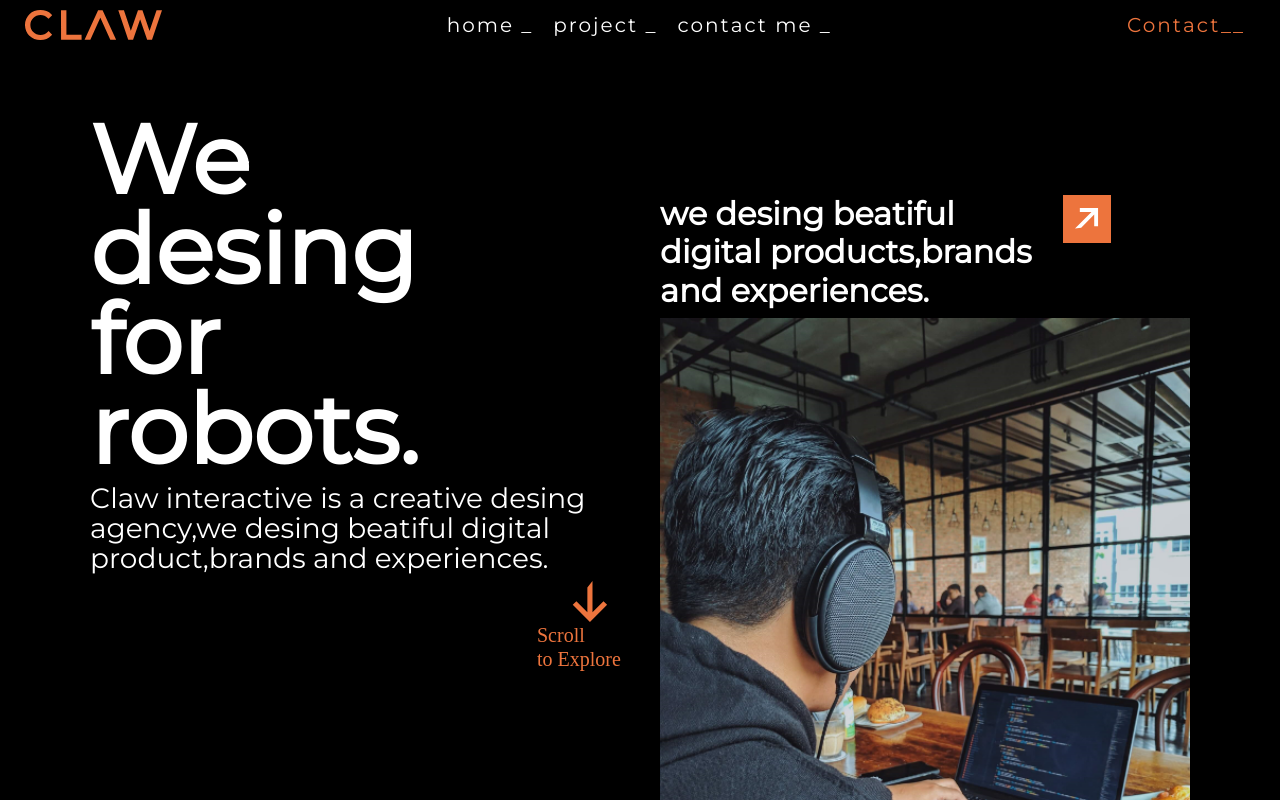
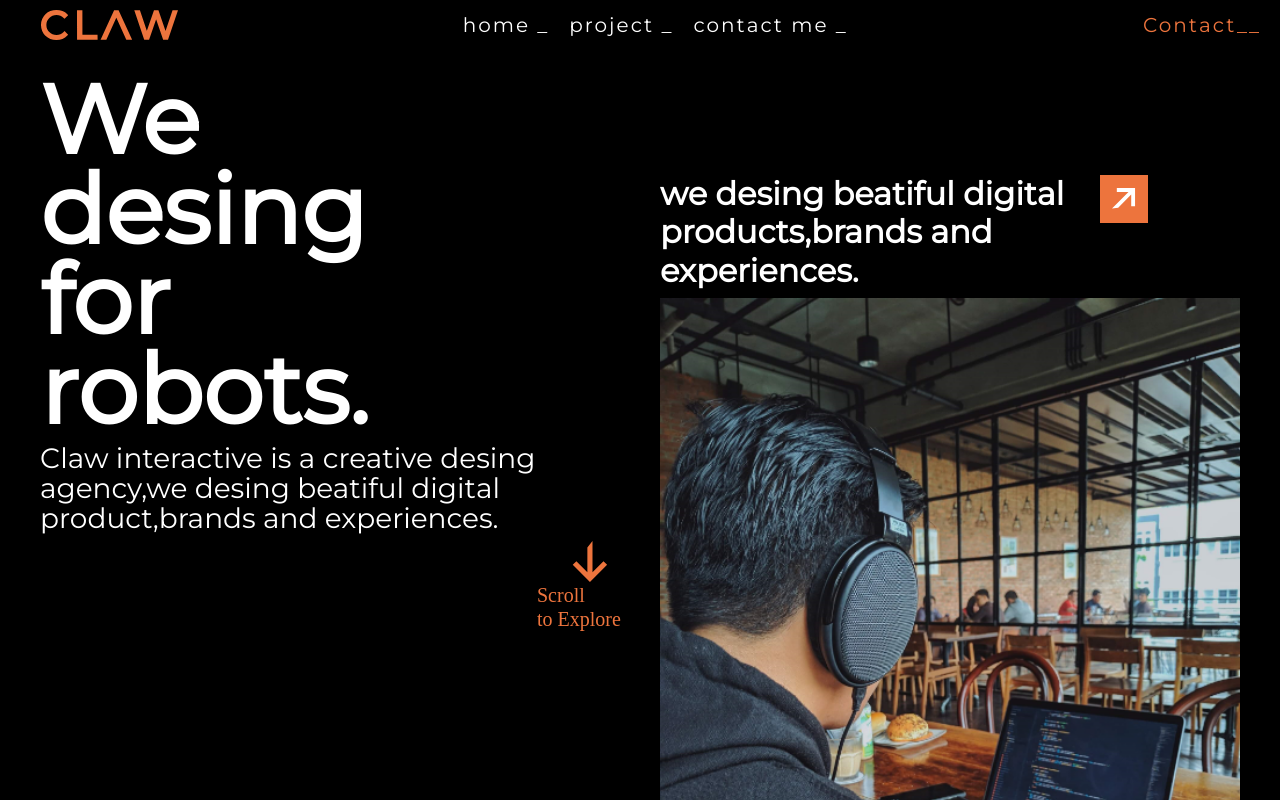
Before and after one commit to DrHeinz11/Portfolio, a React (Vite) app: page / in a window 1280 px wide. Shown: the top 800 px of the page. Built offline with nearby package versions, Linux system fonts and the light colour scheme.

Commit message:
1.4.4(newSection-fix)

```diff
--- a/src/App.jsx
+++ b/src/App.jsx
@@ -1,19 +1,12 @@
-import { Box, Stack } from "@chakra-ui/react";
-import Navbar from "./containers/header/navbar/navbar";
-import Hero from "./containers/header/hero/Hero";
+import { Container, Stack } from "@chakra-ui/react";
+import { Hero, Navbar } from "./containers/export";
 function App() {
   return (
-    <Box bg="black">
+    <Container bg="black" width="100%" maxW="100%">
       <Navbar />
-      <Stack
-        maxW={"1200px"}
-        margin="auto"
-        p={{ base: "0 15px", md: "25px", lg: "50px" }}
-      >
-        <Hero />
-      </Stack>
-      <Box w="100%" height="100vh" bg={"primary.gray"}></Box>
-    </Box>
+      <Hero />
+      <Container maxWidth="100%" height="100vh" bg={"primary.gray"}></Container>
+    </Container>
   );
 }
 
--- /dev/null
+++ b/src/containers/export.js
@@ -0,0 +1,2 @@
+export { default as Navbar } from "./header/navbar/Navbar";
+export { default as Hero } from "./header/hero/Hero";
--- a/src/containers/header/hero/Hero.jsx
+++ b/src/containers/header/hero/Hero.jsx
@@ -7,10 +7,14 @@ export default function Hero() {
   return (
     <Stack
       position={"relative"}
-      top="65px"
+      top={{ base: "75px", lg: "75px" }}
       gap={"20px"}
+      display="flex"
       flexDirection={{ lg: "row", base: "column" }}
       justifyContent="space-between"
+      alignItems={{ base: "flex-end", lg: "flex-start" }}
+      maxW="1200px"
+      margin="auto"
     >
       <HeroCopy heading={Header.heading} paragraph={Header.paragraph} />
       <HeroFigure copy={Header.subheading} />
--- a/src/containers/header/hero/HeroCopy.jsx
+++ b/src/containers/header/hero/HeroCopy.jsx
@@ -8,7 +8,7 @@ export default function HeroCopy({ heading, paragraph }) {
       maxWidth={{ lg: "50%", base: "100%" }}
     >
       <Heading
-      color="#fff"
+        color="#fff"
         w="75%"
         lineHeight={{ md: "90px", base: "55px" }}
         fontSize={{ base: "3rem", md: "4.5rem", lg: "6rem" }}
@@ -17,7 +17,7 @@ export default function HeroCopy({ heading, paragraph }) {
         {heading}
       </Heading>
       <Text
-      color="#fff"
+        color="#fff"
         lineHeight={{ md: "30px", base: "20px" }}
         fontSize={{ base: "1rem", md: "1.5rem", lg: "1.75rem" }}
       >
@@ -26,7 +26,7 @@ export default function HeroCopy({ heading, paragraph }) {
       <Image
         alignSelf={{ lg: "flex-end", base: "center" }}
         src={Cta}
-        maxW={{ base: "64px", lg: "110px" }}
+        maxW={{ base: "64px", md: "88px", lg: "110px" }}
       />
     </Stack>
   );
--- a/src/containers/header/hero/HeroFigure.jsx
+++ b/src/containers/header/hero/HeroFigure.jsx
@@ -5,9 +5,10 @@ import arrow from "../../../assets/Arrow-orange.svg";
 export default function HeroFigure({ copy }) {
   return (
     <Stack
-      maxW={{ lg: "50%", base: "100%" }}
+      maxW={{ lg: "50%", base: "75%" }}
       position="relative"
-      top={{ lg: "80px", base: "0" }}
+      margin={{ base: "0 auto", lg: "0" }}
+      top={{ lg: "100px", base: "0" }}
     >
       <Box
         display="flex"
@@ -31,7 +32,7 @@ export default function HeroFigure({ copy }) {
       </Box>
       <Image
         src={figure}
-        w={{ lg: "100%", base: "70%" }}
+        w="100%"
         alignSelf={{ base: "center", lg: "0" }}
         margin={{ base: "10px 0", md: "0" }}
         h="100%"
--- a/src/containers/header/navbar/LinkList.jsx
+++ b/src/containers/header/navbar/LinkList.jsx
@@ -5,10 +5,10 @@ import data from "../../../constant/NAV.JS";
 function LinkList() {
   return (
     <Breadcrumb>
-      {data?.map((e) => {
+      {data?.map((e, index) => {
         return (
           <Links
-            Key={e.Key}
+            key={index}
             Url={e.Url}
             Title={e.Title}
             Hover={e.Hover}
```
Also changed, not shown: src/containers/header/header.jsx (deleted), 2 other files (tests, documents, lock files or other folders).
